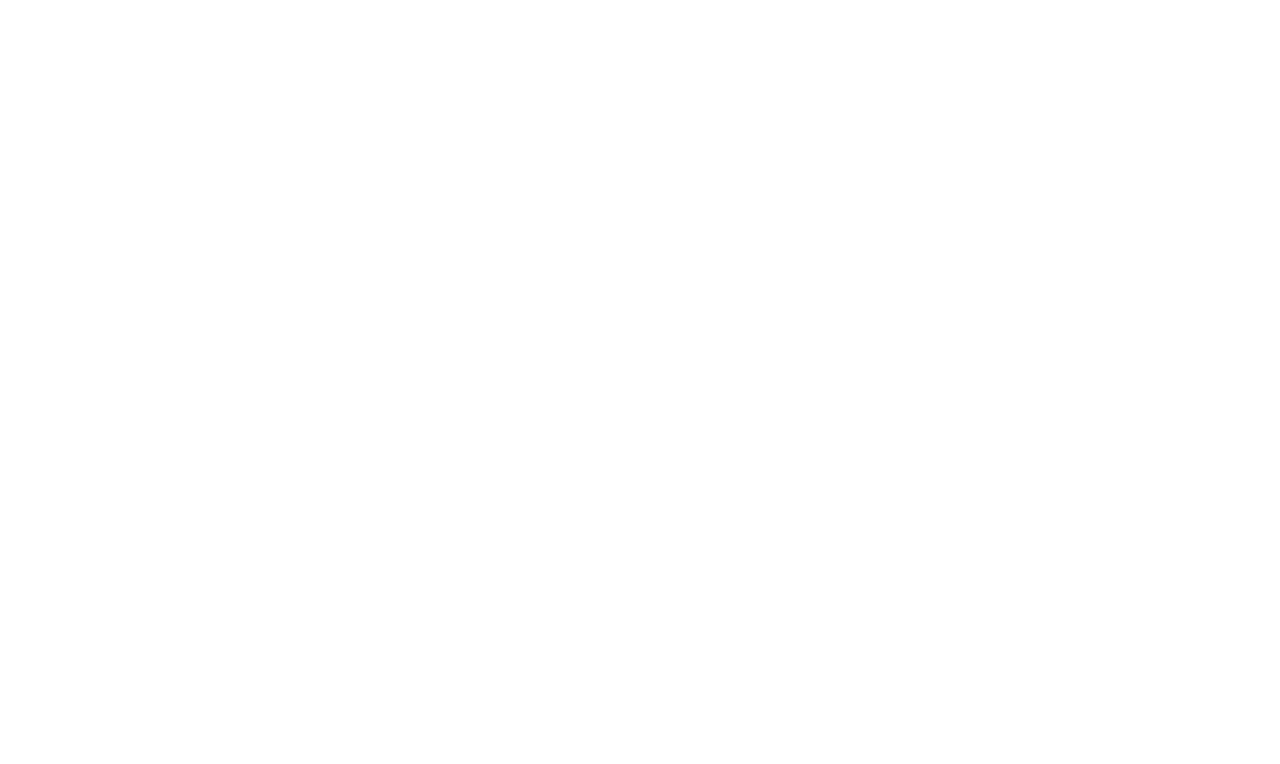
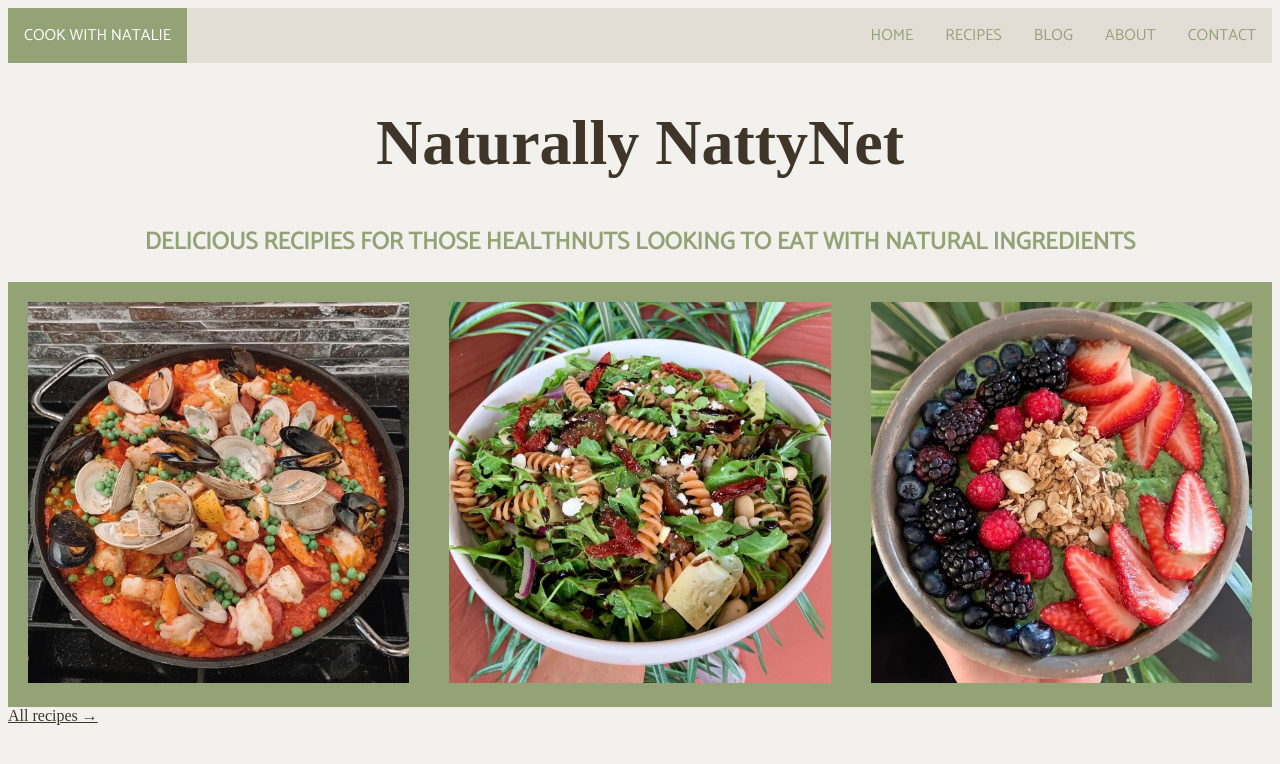
Before and after one commit to phamml/343-f22-p1, a plain HTML site: page index.html in a window 1280 px wide. Drawn offline with Linux system fonts and the light colour scheme; a web font is replaced by a local one.

Commit message:
Pushing starter code

```diff
--- /dev/null
+++ b/css/styles.css
@@ -0,0 +1,77 @@
+ul {
+    list-style-type: none;
+    margin: 0;
+    padding: 0;
+    overflow: hidden;
+    background-color: #E3DED5;
+    font-family: "Catamaran";
+  }
+
+  li {
+    float: right;
+    color: white
+  }
+
+  li a {
+    display: block;
+    text-align: center;
+    padding: 14px 16px;
+    text-decoration: none;
+    color: #93A375;
+  }
+
+  li a:hover:not(.active) {
+    background-color: #D7D0C3;
+  }
+
+  .active {
+    background-color: #93A375;
+    color: white
+  }
+
+  h1 {
+    font-family: Ovo;
+    text-align: center;
+    font-size: 4rem;
+    color: #3F3629;
+  }
+
+  h2 {
+    font-family: "Catamaran";
+    text-align: center;
+    color: #93A375;
+  }
+
+  body {
+    background-color: #F3F1ED;
+    font-family: Ovo;
+    color: #3F3629;
+  }
+
+  a {
+    color: #3F3629
+  }
+
+
+  div {
+    background-color: #93A375;
+    width: 100%;
+    /* height: 350px; */
+    text-align: center;
+    justify-content: center;
+  }
+
+
+  .row {
+    display: flex;
+  }
+
+  /* Create three equal columns that sits next to each other */
+  .column {
+    flex: 33.33%;
+    padding: 20px;
+  }
+
+  /* img {
+    width: 100%;
+  } */
--- a/index.html
+++ b/index.html
@@ -5,8 +5,44 @@
   <meta http-equiv="X-UA-Compatible" content="IE=edge">
   <meta name="viewport" content="width=device-width, initial-scale=1.0">
   <title>Document</title>
+  <link href="css/styles.css" rel="stylesheet" />
+  <link rel="stylesheet" href="https://fonts.googleapis.com/css?family=Ovo|Work Sans|Karla|Catamaran|Poppins|Lobster">
 </head>
 <body>
+  <ul>
+    <li><a href="#contact">CONTACT</a></li>
+    <li><a href="#about">ABOUT</a></li>
+    <li><a href="#blog">BLOG</a></li>
+    <li><a href="#recipes">RECIPES</a></li>
+    <li><a href="#home">HOME</a></li>
+    <li style="float:left"><a class="active" href="#about">COOK WITH NATALIE</a></li>
+  </ul>
+  <main>
+    <h1>Naturally NattyNet</h1>
+    <h2>DELICIOUS RECIPIES FOR THOSE HEALTHNUTS LOOKING TO EAT WITH NATURAL INGREDIENTS</h2>
+
+    <!-- <div class="row"> -->
+      <!-- Images go here -->
+      <!-- <img src="images/paella.jpg" alt="Seafood Paella">
+      <img src="images/pasta-salad.jpg" alt="Pasta Salad">
+      <img src="images/smoothie-bowl.jpg" alt="Smoothie Bowl">
+    </div> -->
+
+    <div class="row">
+      <!-- Images go here -->
+      <div class="column">
+        <img src="images/paella.jpg" alt="Seafood Paella" style="width:100%">
+      </div>
+      <div class="column">
+        <img src="images/pasta-salad.jpg" alt="Pasta Salad" style="width:100%">
+      </div>
+      <div class="column">
+        <img src="images/smoothie-bowl.jpg" alt="Smoothie Bowl" style="width:100%">
+      </div>
+    </div>
+
+    <a href="#recipes">All recipes &rarr;</a></li>
+  </main>
 
 </body>
 </html>
```
Also changed, not shown: images/paella.jpg (added), images/pasta-salad.jpg (added), images/smoothie-bowl.jpg (added), notes.txt (added).
